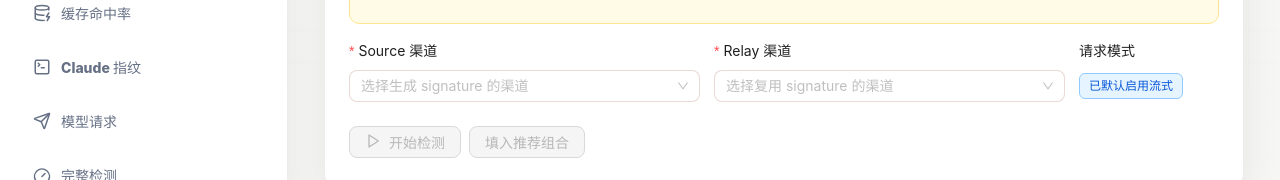
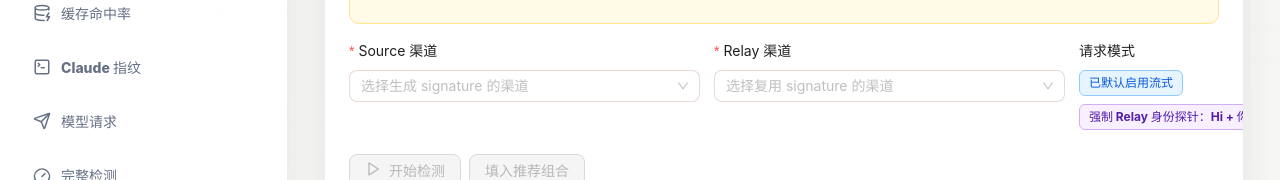
Before and after one commit to yicheng0/model_truth_test, a React (Vite) app in the folder frontend/: page /signature-interop in a window 1280 px wide. Shown: the part 322-502 px from the top of the page. Built offline with nearby package versions, Linux system fonts and the light colour scheme; no server answers.

Commit message:
fix: greet relay in signature identity probe

```diff
--- a/frontend/src/pages/SignatureInterop.tsx
+++ b/frontend/src/pages/SignatureInterop.tsx
@@ -275,7 +275,10 @@ export default function SignatureInterop() {
                 <Select options={channelOptions} loading={channels.isLoading} placeholder="选择复用 signature 的渠道" />
               </Form.Item>
               <Form.Item label="请求模式">
-                <Tag color="blue">已默认启用流式</Tag>
+                <Space wrap>
+                  <Tag color="blue">已默认启用流式</Tag>
+                  <Tag color="purple">强制 Relay 身份探针：Hi + 你是谁</Tag>
+                </Space>
               </Form.Item>
             </div>
             <Space wrap>
```
Also changed, not shown: 2 other files (tests, documents, lock files or other folders).
